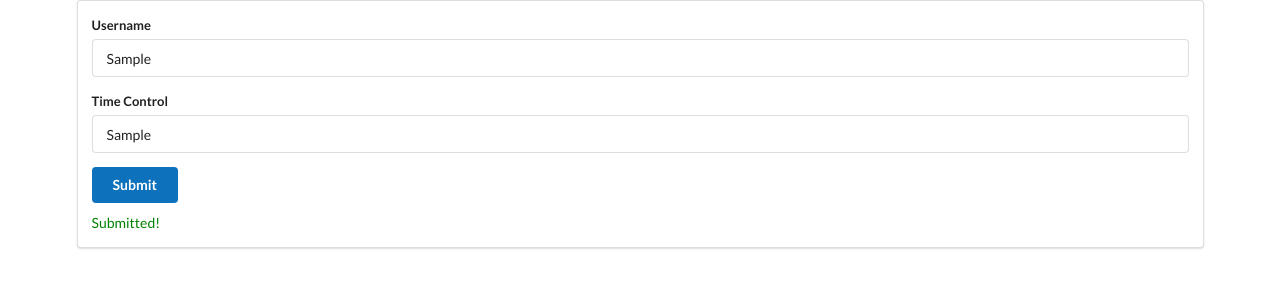
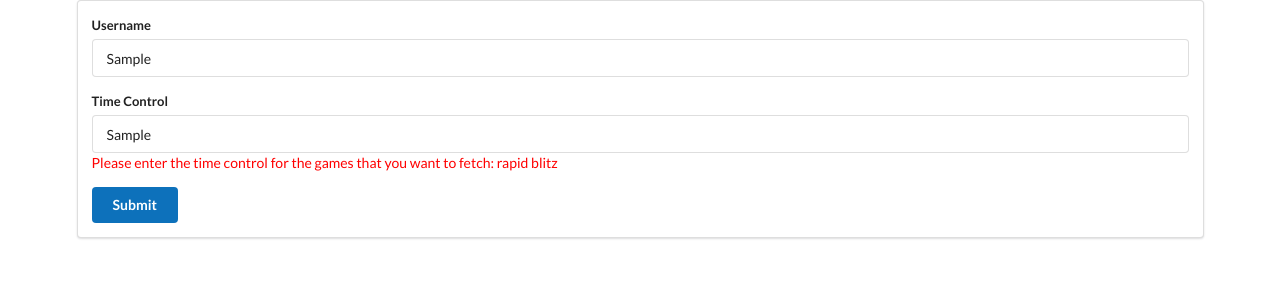
Before and after one commit to satrancci/pgn-downloader, a React (Create React App) app: page / in a window 1280 px wide. Both pictures are taken after typing "Sample", "Sample" into the empty fields and a click on the button "Submit". Shown: the top 300 px of the page. Built offline with nearby package versions, Linux system fonts and the light colour scheme; no server answers.

Commit message:
minor changes to make it more user-friendly

```diff
--- a/src/components/App.js
+++ b/src/components/App.js
@@ -49,6 +49,7 @@ const App = () => {
 
 
   const interactWithChessComApi = async (values) => {
+    await new Promise(r => setTimeout(r, 1000)); // make the transition more user-friendly
     checkUserExists(values.username)
       .then(() => {
         fetchGamesArchive(values.username)
--- a/src/components/Form.js
+++ b/src/components/Form.js
@@ -1,5 +1,7 @@
 import React, { useState, useEffect } from "react";
 
+
+const TIME_CONTROLS = ['rapid', 'blitz'];
 const Form = (props) => {
 
   const [values, setValues] = useState({
@@ -28,7 +30,7 @@ const Form = (props) => {
 
   const onFormSubmit = (e) => {
     e.preventDefault();
-    if (values.username && values.timeControl) {
+    if (values.username && values.timeControl && TIME_CONTROLS.includes(values.timeControl)) {
         setValid(true);
         props.onSubmit(values);
       }
@@ -73,10 +75,10 @@ useEffect(() => {
               value={values.timeControl}
               onChange={onTimeControlInputChange}
             />
-            {submitted && !values.timeControl && (
+            {submitted && (!values.timeControl || !TIME_CONTROLS.includes(values.timeControl)) && (
               <span id="time-control-error" style={{ color: 'red' }}>
                 Please enter the time control for the games that you want to
-                fetch
+                fetch: {TIME_CONTROLS.map(tc => `${tc} ` )}
               </span>
             )}
           </div>
```
